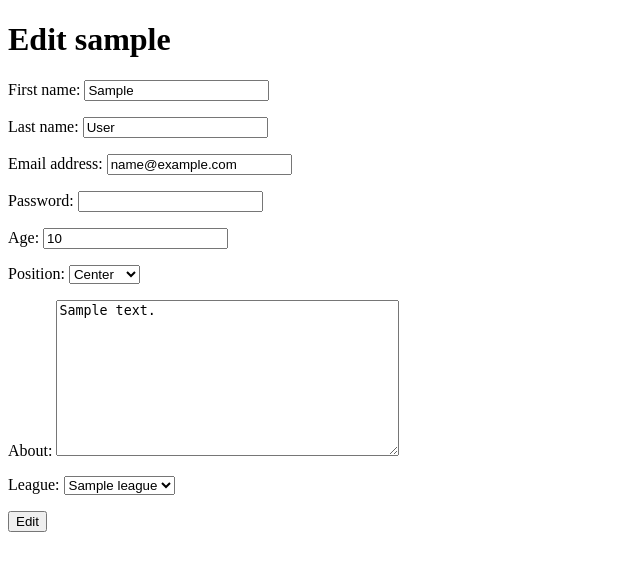
After one commit to nlippis/layup, a Django app: a page that uses layup/templates/layup/player_edit.html in a window 1280 px wide. The commit adds this page. Shown: the top 571 px of the page, without its empty margins (0-640 px from the left). Run offline with Django 3.2, Linux system fonts and the light colour scheme; a user stored in the database is signed in; tables that the repository leaves empty hold one stand-in row (values such as "Sample post"); parts of the project's set-up code (start-up, migrations or seed data) failed here and were passed over.

Commit message:
player edit functionality

```diff
--- a/layup/forms.py
+++ b/layup/forms.py
@@ -20,6 +20,23 @@ class UserForm(forms.ModelForm):
         model = User
         fields = (
                 'username',
+                'first_name',
+                'last_name',
+                'email',
+                'password',
+            )
+
+class EditUserForm(forms.ModelForm):
+    """
+    Class that represents the user for authentication
+    purposes, it is one part of the Player entitiy
+    """
+
+    password = forms.CharField(widget=forms.PasswordInput())
+
+    class Meta:
+        model = User
+        fields = (
                 'first_name',
                 'last_name',
                 'email',
--- /dev/null
+++ b/layup/templates/layup/player_edit.html
@@ -0,0 +1,13 @@
+{% extends 'layup/base.html' %}
+
+{% block title %} - Edit {{ player.user.username }}{% endblock %}
+
+{% block body %}
+    <h1>Edit {{ player.user.username }}</h1>
+    <form id="edit_player_form" method="post" action={% url 'layup:player_edit' player.user.username %}>
+        {% csrf_token %}
+        {{ user_form.as_p }}
+        {{ player_form.as_p }}
+        <input type="submit" name="submit" value="Edit" />
+    </form>
+{% endblock %}
--- a/layup/templates/layup/team.html
+++ b/layup/templates/layup/team.html
@@ -7,7 +7,7 @@
     {% if players %}
     <ul>
         {% for player in players %}
-        <li><a href="{% url 'layup:player' player.url %}">{{ player.user.username }}</a></li>
+        <li><a href="{% url 'layup:player' player.user.username %}">{{ player.user.username }}</a></li>
         {% endfor %}
     </ul>
     {% endif %}
--- a/layup/urls.py
+++ b/layup/urls.py
@@ -6,6 +6,7 @@ urlpatterns = patterns('',
         url(r'^league/(?P<league_url>\w+)/$', views.league, name='league'),
         url(r'^team/(?P<team_url>\w+)/$', views.team, name='team'),
         url(r'^player/(?P<player_url>\w+)/$', views.player, name='player'),
+        url(r'^player/(?P<player_url>\w+)/edit/$', views.player_edit, name='player_edit'),
         url(r'^register$', views.register, name='register'),
         url(r'^login$', views.player_login, name='login'),
         url(r'^logout$', views.player_logout, name='logout'),
--- a/layup/views.py
+++ b/layup/views.py
@@ -1,11 +1,12 @@
 from django.contrib.auth.models import User
 from layup.models import League, Team, Player
-from layup.forms import UserForm, PlayerForm
 from django.template import RequestContext, loader
 from django.shortcuts import render, get_object_or_404
 from django.contrib.auth.decorators import login_required
 from django.http import HttpResponseRedirect, HttpResponse
 from django.contrib.auth import authenticate, login, logout
+from layup.forms import UserForm, PlayerForm, EditUserForm
+from layup.forms import LeagueForm, EditLeagueForm
 
 """
 %%%%%%%%%%%%%%%%%%%%%%%%%%%%%%%%%%%%%%%%%%%%%%%%%%%%%%%
@@ -74,9 +75,6 @@ def team(request, team_url):
 
     players = team.player_set.all()
 
-    for player in players:
-        player.url = encode_url(player.user.username)
-
     context = {
             'team': team.name,
             'players': players,
@@ -91,15 +89,65 @@ def player(request, player_url):
     """
 
     # Check for valid player
-    player_name = decode_url(player_url)
-    user = get_object_or_404(User, username=player_name)
+    user = get_object_or_404(User, username=player_url)
     player = get_object_or_404(Player, user=user)
-
-    # Filter values, so only relevant data shown
 
     context = {'player': player}
 
     return render(request, 'layup/player.html', context)
+
+"""
+%%%%%%%%%%%%%%%%%%%%%%%%%%%%%%%%%%%%%%%%%%%%%%%%%%%%%%%
+                   Data Edit Views
+%%%%%%%%%%%%%%%%%%%%%%%%%%%%%%%%%%%%%%%%%%%%%%%%%%%%%%%
+"""
+
+@login_required
+def player_edit(request, player_url):
+    """
+    Player edit profile view
+    """
+
+    #Check for valid player
+    user = get_object_or_404(User, username=player_url)
+    player = get_object_or_404(Player, user=user)
+
+    # If form submitted
+    if request.method =='POST':
+        user_form = EditUserForm(request.POST, instance=user)
+        player_form = PlayerForm(request.POST, instance=player)
+
+        if user_form.is_valid() and player_form.is_valid():
+            # Process user update
+            user = user_form.save()
+            user.set_password(user.password)
+            user.save()
+
+            # Process player form data
+            player = player_form.save()
+            player.save()
+
+            return HttpResponseRedirect(
+                    '/layup/player/%s/' % player_url
+                )
+
+        # If mistakes in form
+        else:
+            print user_form.errors, player_form.errors
+
+    # Accessing register page for first time
+    else:
+        user_form = EditUserForm(instance=user)
+        player_form = PlayerForm(instance=player)
+
+    # Create context dict for page rendering
+    context = {
+            'user_form': user_form,
+            'player_form': player_form,
+            'player': player,
+        }
+
+    return render(request, 'layup/player_edit.html', context)
 
 """
 %%%%%%%%%%%%%%%%%%%%%%%%%%%%%%%%%%%%%%%%%%%%%%%%%%%%%%%
--- a/layup_project/settings.py
+++ b/layup_project/settings.py
@@ -28,6 +28,7 @@ TEMPLATE_DIRS = [os.path.join(BASE_DIR, 'templates')]
 
 ALLOWED_HOSTS = []
 
+LOGIN_URL = '/layup/login/'
 
 # Application definition
 
```
Also changed, not shown: layup/templates/layup/player.html (+7 -0 lines), 11 other files.
